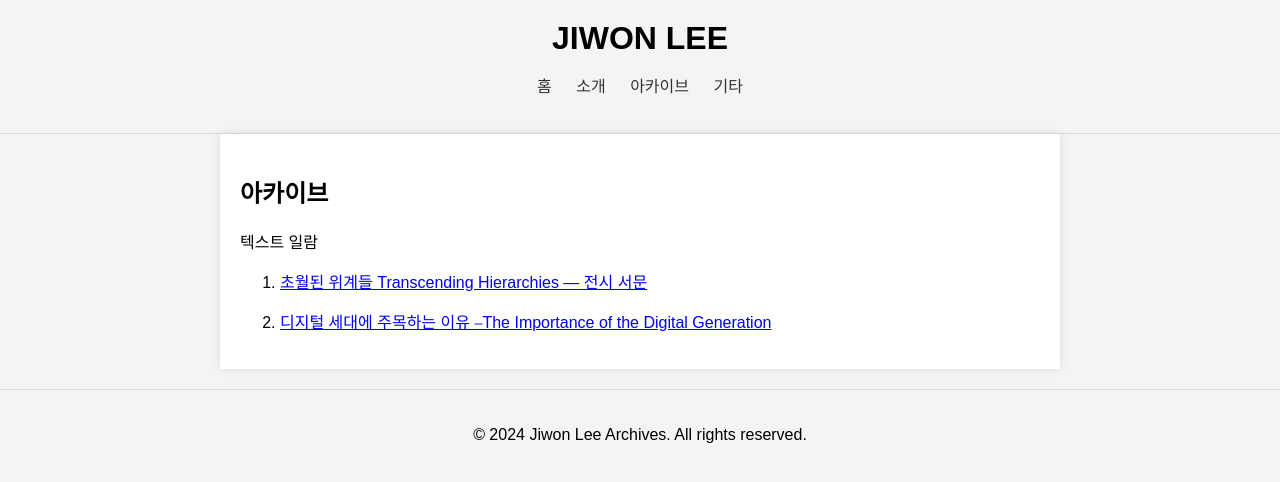
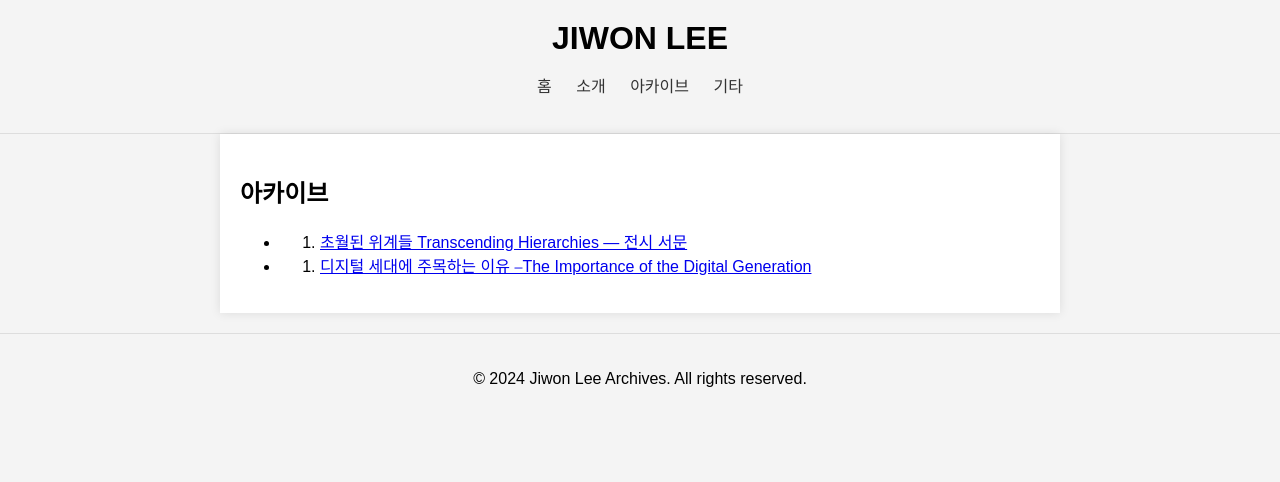
Before and after one commit to LfayeJ/archives, a Jekyll site: the page built from archive.md, in a window 1280 px wide. Shown: the top 482 px of the page. Built offline with Jekyll 4.4.1, drawn with Linux system fonts in a browser that asks for light colours.

Commit message:
Update archive.md

```diff
--- a/archive.md
+++ b/archive.md
@@ -4,8 +4,8 @@ title: 아카이브
 ---
 
 ## 아카이브
- 텍스트 일람
 
-2. [초월된 위계들 Transcending Hierarchies — 전시 서문](archives_0002.md)
 
-1. [디지털 세대에 주목하는 이유 ⎯The Importance of the Digital Generation](archives_0001.md)
+- 2.  [초월된 위계들 Transcending Hierarchies — 전시 서문](archives_0002.md)
+
+- 1.  [디지털 세대에 주목하는 이유 ⎯The Importance of the Digital Generation](archives_0001.md)
```
